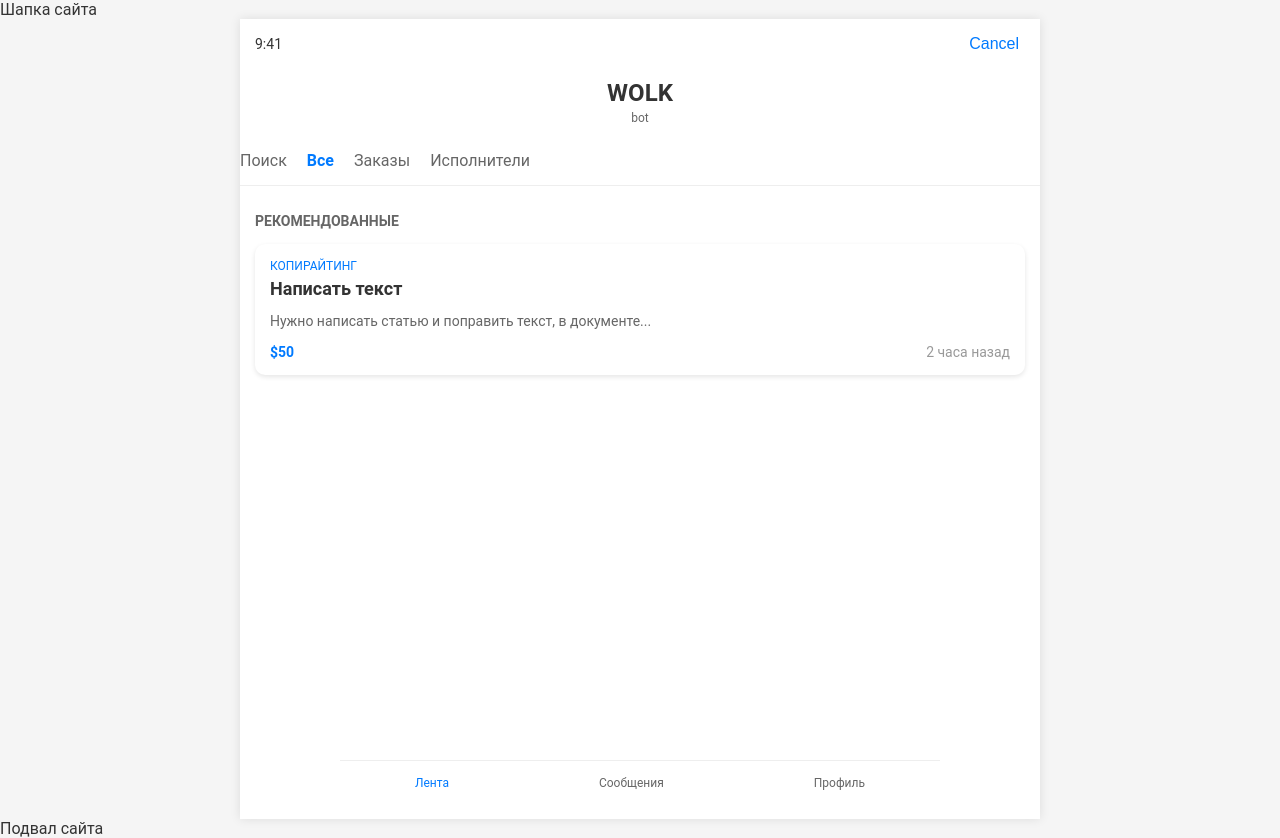
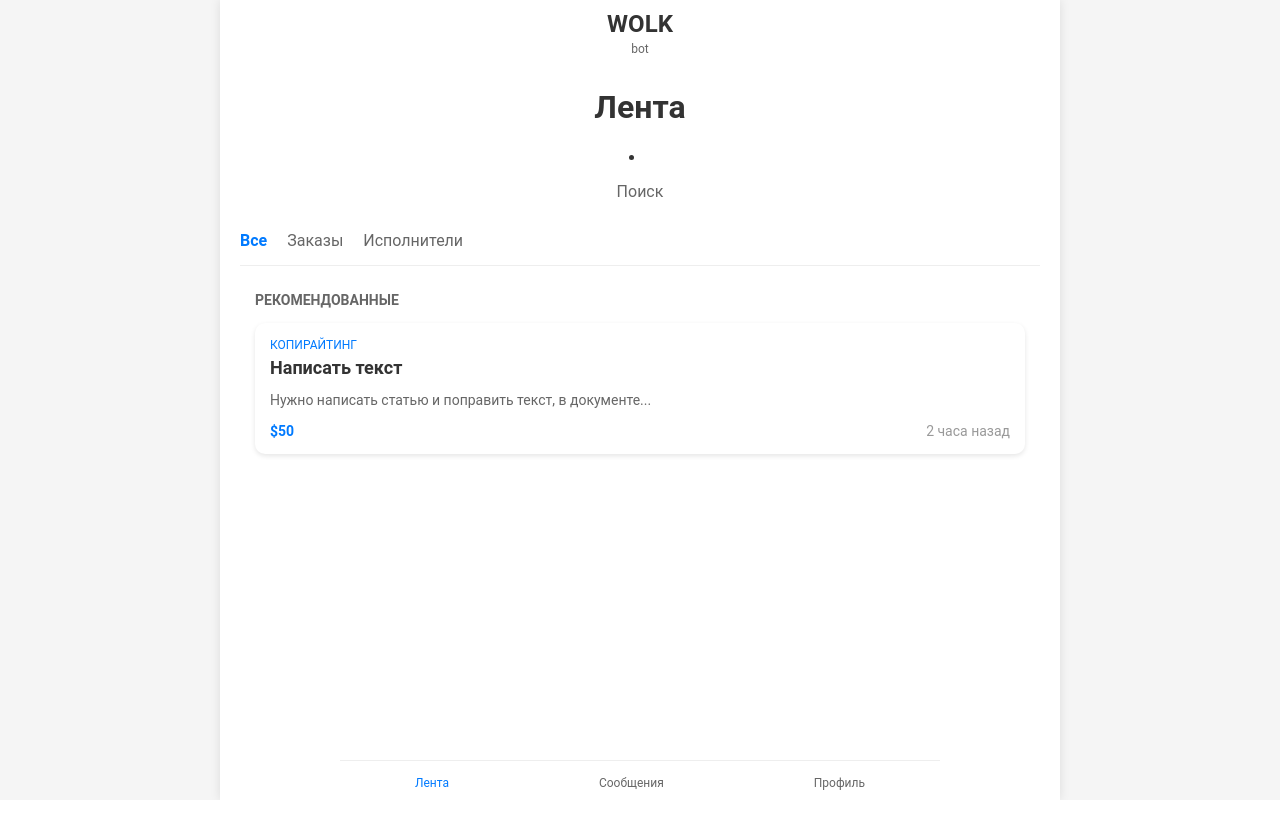
Before and after one commit to LeonidPopcorn/WOLK, a Flask app: page /feed in a window 1280 px wide. After the commit the page ends 800 px from the top, so only its background shows below. Run offline with Flask 3, Linux system fonts and the light colour scheme.

Commit message:
minor fixes

```diff
--- a/app.py
+++ b/app.py
@@ -31,4 +31,4 @@ def api_feed():
     return jsonify(data)
 
 if __name__ == '__main__':
-    app.run(debug=True)
+    app.run(debug=True, extra_files=['./templates/base.html'])
--- a/static/css/main.css
+++ b/static/css/main.css
@@ -14,6 +14,8 @@ body {
     min-height: 100vh;
     position: relative;
     box-shadow: 0 0 10px rgba(0,0,0,0.1);
+    padding-left: 20px;
+    padding-right: 20px;
   }
 
   /* Шапка */
@@ -50,6 +52,10 @@ body {
   .bot-label {
     font-size: 12px;
     color: #666;
+  }
+
+  .feed-header {
+    text-align: center;
   }
 
   /* Меню ленты */
--- a/templates/base.html
+++ b/templates/base.html
@@ -5,8 +5,6 @@
     <link rel="stylesheet" href="{{ url_for('static', filename='css/main.css') }}">
 </head>
 <body>
-    <header>Шапка сайта</header>
     <main>{% block content %}{% endblock %}</main>
-    <footer>Подвал сайта</footer>
 </body>
 </html>
--- a/templates/feed.html
+++ b/templates/feed.html
@@ -2,11 +2,6 @@
 
 {% block content %}
 <div class="container">
-  <!-- Шапка с временем и кнопкой отмены -->
-  <header class="header">
-    <div class="time">9:41</div>
-    <button class="cancel-btn">Cancel</button>
-  </header>
 
   <!-- Бренд/логотип -->
   <div class="brand">
@@ -14,10 +9,15 @@
     <span class="bot-label">bot</span>
   </div>
 
+  <!-- Заголовок Ленты -->
+  <div class="feed-header">
+    <h1>Лента</h1>
+    <li><a href="#" class="menu-item"><input type="checkbox" id="search"> <label for="search">Поиск</label></a></li>
+  </div>
+
   <!-- Меню ленты -->
   <nav class="feed-menu">
     <ul>
-      <li><a href="#" class="menu-item"><input type="checkbox" id="search"> <label for="search">Поиск</label></a></li>
       <li><a href="#" class="menu-item active"><input type="checkbox" id="all" checked> <label for="all">Все</label></a></li>
       <li><a href="#" class="menu-item"><input type="checkbox" id="orders"> <label for="orders">Заказы</label></a></li>
       <li><a href="#" class="menu-item"><input type="checkbox" id="performers"> <label for="performers">Исполнители</label></a></li>
```
